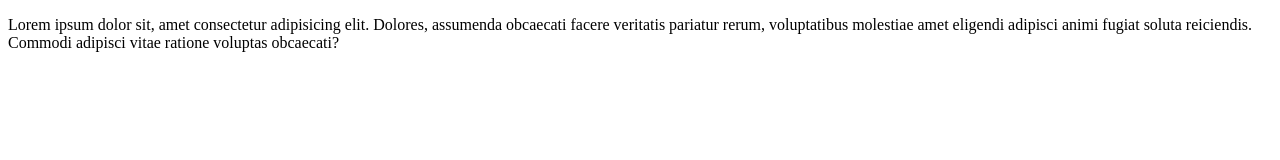
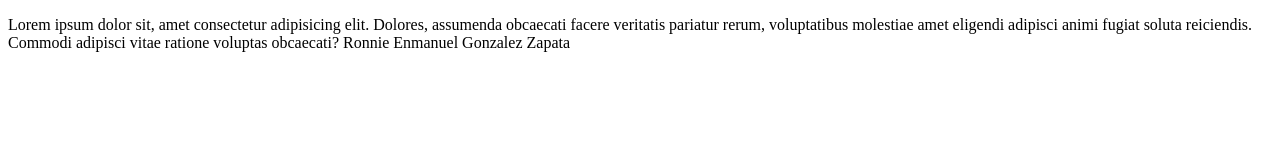
Before and after one commit to RonnieTDA/curso-Git, a plain HTML site: page index.html in a window 1280 px wide. Drawn offline with Linux system fonts and the light colour scheme.

Commit message:
modificacion en ramaDificil

```diff
--- a/index.html
+++ b/index.html
@@ -5,7 +5,8 @@
     <meta http-equiv="X-UA-Compatible" content="IE=edge">
     <meta name="viewport" content="width=device-width, initial-scale=1.0">
     <title>Document</title>
-    <p>Lorem ipsum dolor sit, amet consectetur adipisicing elit. Dolores, assumenda obcaecati facere veritatis pariatur rerum, voluptatibus molestiae amet eligendi adipisci animi fugiat soluta reiciendis. Commodi adipisci vitae ratione voluptas obcaecati?</p>
+    <p>Lorem ipsum dolor sit, amet consectetur adipisicing elit. Dolores, assumenda obcaecati facere veritatis pariatur rerum, voluptatibus molestiae amet eligendi adipisci animi fugiat soluta reiciendis. Commodi adipisci vitae ratione voluptas obcaecati? Ronnie Enmanuel Gonzalez Zapata
+    </p>
 </head>
 <body>
 
```
